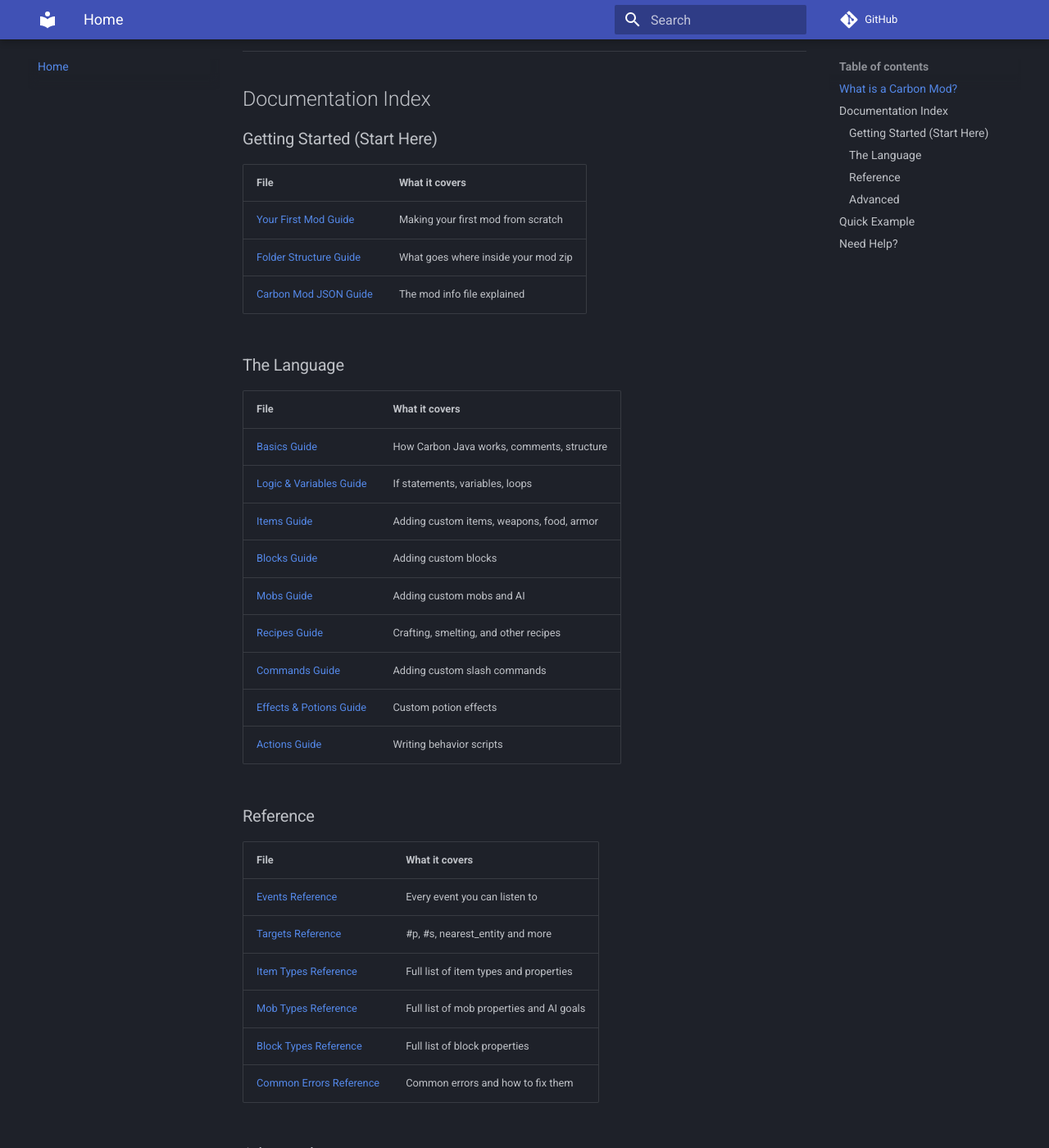
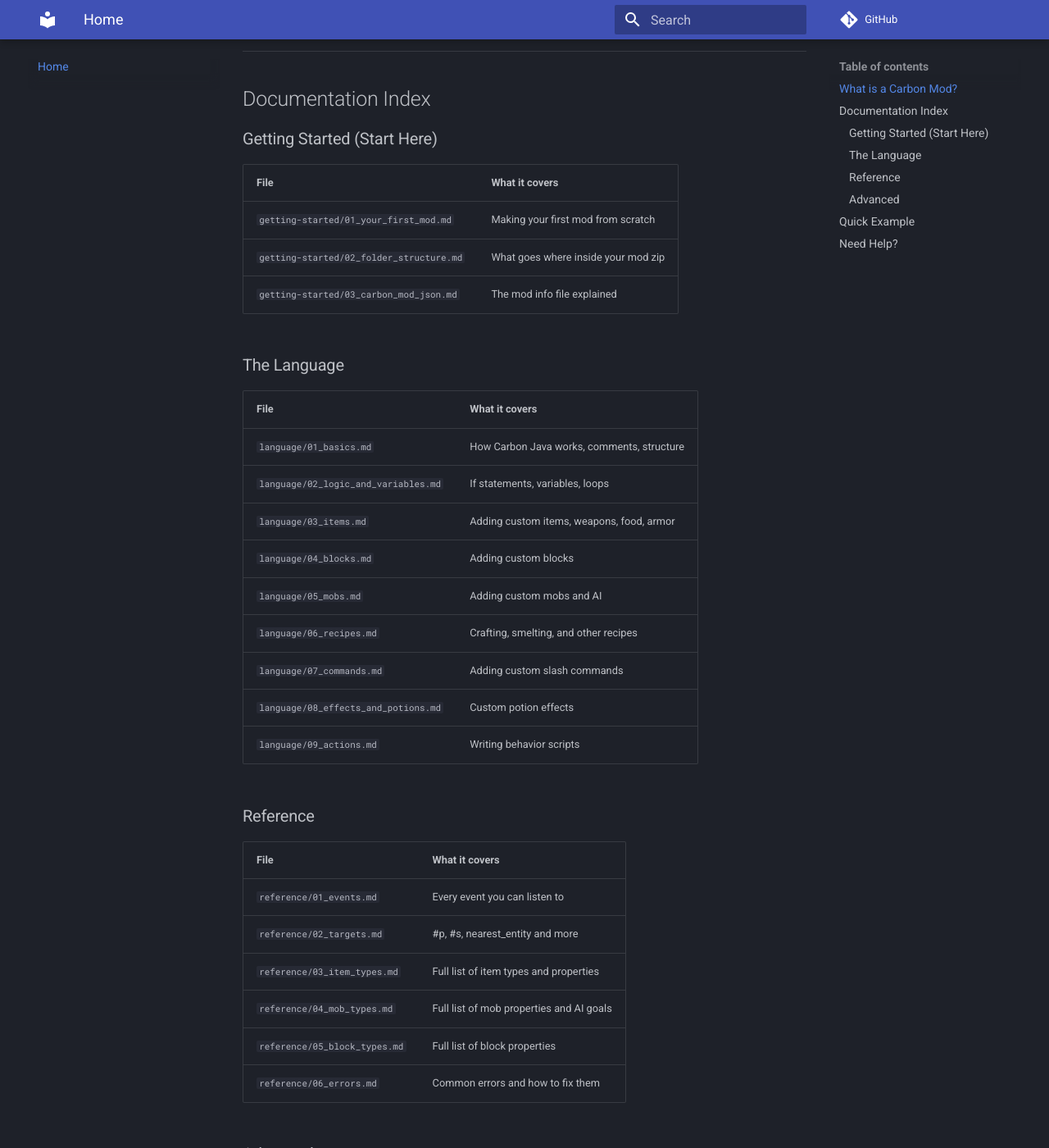
Before and after one commit to StratCube2/carbon-script, an MkDocs documentation site: the page built from docs/index.md, in a window 1280 px wide and 1400 px high, scrolled down 503 px. Shown: the whole window at 82% size. Built offline with MkDocs 1.6.1 and Material for MkDocs 9.7.7, drawn with Linux system fonts in a browser that asks for light colours; comment, search, counter and statistics services are not loaded; some of the changed text lies outside the part shown.

Commit message:
Revert "Fix broken markdown links in docs (#1)" (#2)
This reverts commit e04366e8c4d2d4c88b915b842e20c8d3ebc70f0f.

````diff
--- a/docs/getting-started/02_folder_structure.md
+++ b/docs/getting-started/02_folder_structure.md
@@ -38,7 +38,7 @@ my_mod.zip
 ## What Goes Where
 
 ### `carbon.mod.json`
-The first thing Carbon Loader reads. Contains your mod's name, version, and other info. See [Carbon Mod JSON Guide](03_carbon_mod_json.md) for full details.
+The first thing Carbon Loader reads. Contains your mod's name, version, and other info. See `getting-started/03_carbon_mod_json.md` for full details.
 
 ### `resources/textures/`
 PNG image files for your items and blocks. Should be 16x16 pixels for items. Larger sizes work for blocks and mobs.
--- a/docs/index.md
+++ b/docs/index.md
@@ -17,37 +17,37 @@ A Carbon mod is a `.zip` file you drop into your mods folder. Inside that zip ar
 ### Getting Started (Start Here)
 | File | What it covers |
 |------|---------------|
-| [Your First Mod Guide](getting-started/01_your_first_mod.md) | Making your first mod from scratch |
-| [Folder Structure Guide](getting-started/02_folder_structure.md) | What goes where inside your mod zip |
-| [Carbon Mod JSON Guide](getting-started/03_carbon_mod_json.md) | The mod info file explained |
+| `getting-started/01_your_first_mod.md` | Making your first mod from scratch |
+| `getting-started/02_folder_structure.md` | What goes where inside your mod zip |
+| `getting-started/03_carbon_mod_json.md` | The mod info file explained |
 
 ### The Language
 | File | What it covers |
 |------|---------------|
-| [Basics Guide](language/01_basics.md) | How Carbon Java works, comments, structure |
-| [Logic & Variables Guide](language/02_logic_and_variables.md) | If statements, variables, loops |
-| [Items Guide](language/03_items.md) | Adding custom items, weapons, food, armor |
-| [Blocks Guide](language/04_blocks.md) | Adding custom blocks |
-| [Mobs Guide](language/05_mobs.md) | Adding custom mobs and AI |
-| [Recipes Guide](language/06_recipes.md) | Crafting, smelting, and other recipes |
-| [Commands Guide](language/07_commands.md) | Adding custom slash commands |
-| [Effects & Potions Guide](language/08_effects_and_potions.md) | Custom potion effects |
-| [Actions Guide](language/09_actions.md) | Writing behavior scripts |
+| `language/01_basics.md` | How Carbon Java works, comments, structure |
+| `language/02_logic_and_variables.md` | If statements, variables, loops |
+| `language/03_items.md` | Adding custom items, weapons, food, armor |
+| `language/04_blocks.md` | Adding custom blocks |
+| `language/05_mobs.md` | Adding custom mobs and AI |
+| `language/06_recipes.md` | Crafting, smelting, and other recipes |
+| `language/07_commands.md` | Adding custom slash commands |
+| `language/08_effects_and_potions.md` | Custom potion effects |
+| `language/09_actions.md` | Writing behavior scripts |
 
 ### Reference
 | File | What it covers |
 |------|---------------|
-| [Events Reference](reference/01_events.md) | Every event you can listen to |
-| [Targets Reference](reference/02_targets.md) | #p, #s, nearest_entity and more |
-| [Item Types Reference](reference/03_item_types.md) | Full list of item types and properties |
-| [Mob Types Reference](reference/04_mob_types.md) | Full list of mob properties and AI goals |
-| [Block Types Reference](reference/05_block_types.md) | Full list of block properties |
-| [Common Errors Reference](reference/06_errors.md) | Common errors and how to fix them |
+| `reference/01_events.md` | Every event you can listen to |
+| `reference/02_targets.md` | #p, #s, nearest_entity and more |
+| `reference/03_item_types.md` | Full list of item types and properties |
+| `reference/04_mob_types.md` | Full list of mob properties and AI goals |
+| `reference/05_block_types.md` | Full list of block properties |
+| `reference/06_errors.md` | Common errors and how to fix them |
 
 ### Advanced
 | File | What it covers |
 |------|---------------|
-| [Allotrope Guide](advanced/01_allotrope.md) | Injecting code into Carbon Loader (requires Java knowledge) |
+| `advanced/01_allotrope.md` | Injecting code into Carbon Loader (requires Java knowledge) |
 
 ---
 
@@ -92,4 +92,4 @@ If you see an error like:
 [Carbon] Error in src/definitions/items.cj line 4:
   "tipe" is not recognised. Did you mean "type"?
 ```
-Check the [Common Errors Reference](reference/06_errors.md) file for a full list of common mistakes and fixes.
+Check the `reference/06_errors.md` file for a full list of common mistakes and fixes.
````
Also changed, not shown: docs/getting-started/01_your_first_mod.md (+3 -3 lines), docs/getting-started/03_carbon_mod_json.md (+1 -1 lines), docs/language/03_items.md (+1 -1 lines), docs/language/04_blocks.md (+1 -1 lines).
